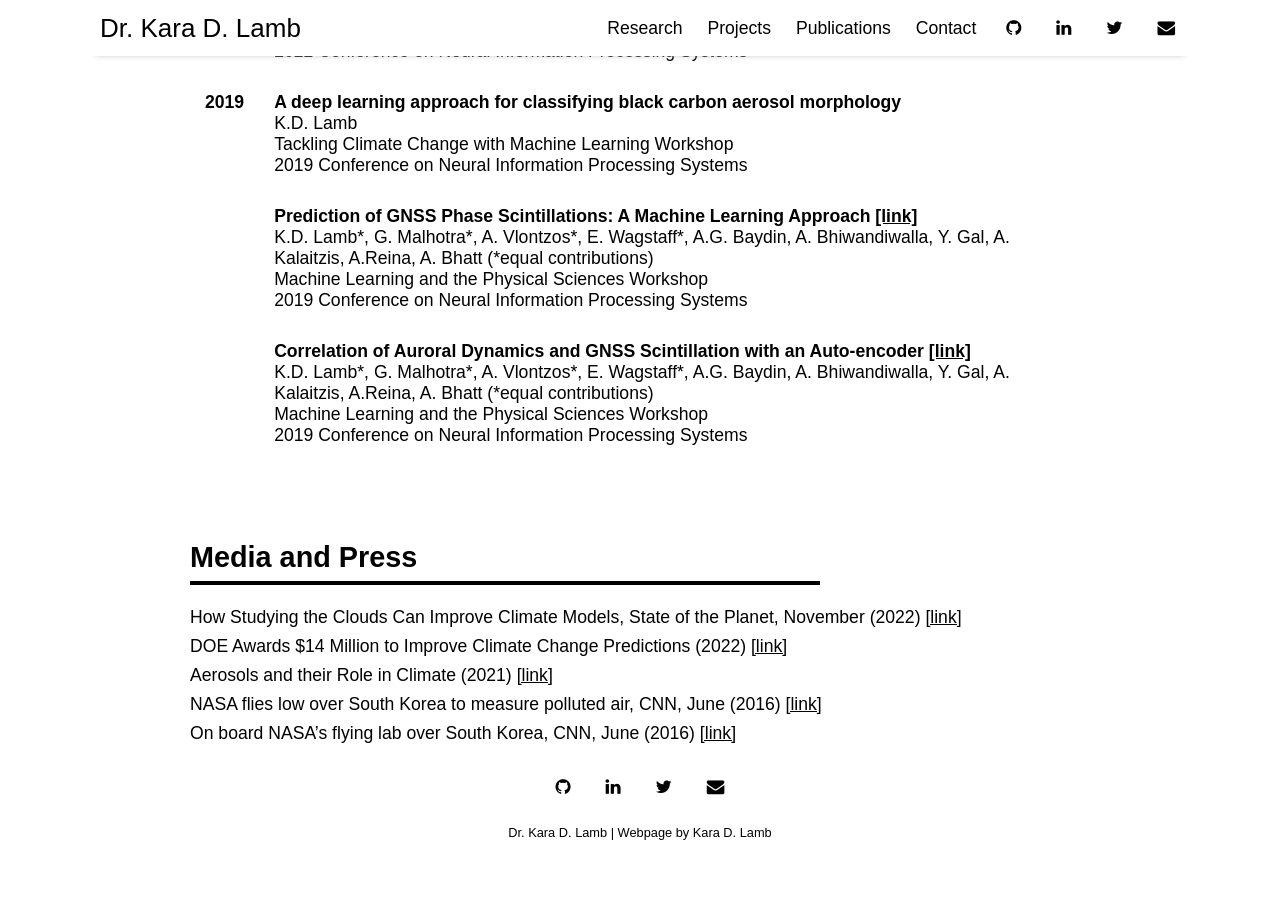
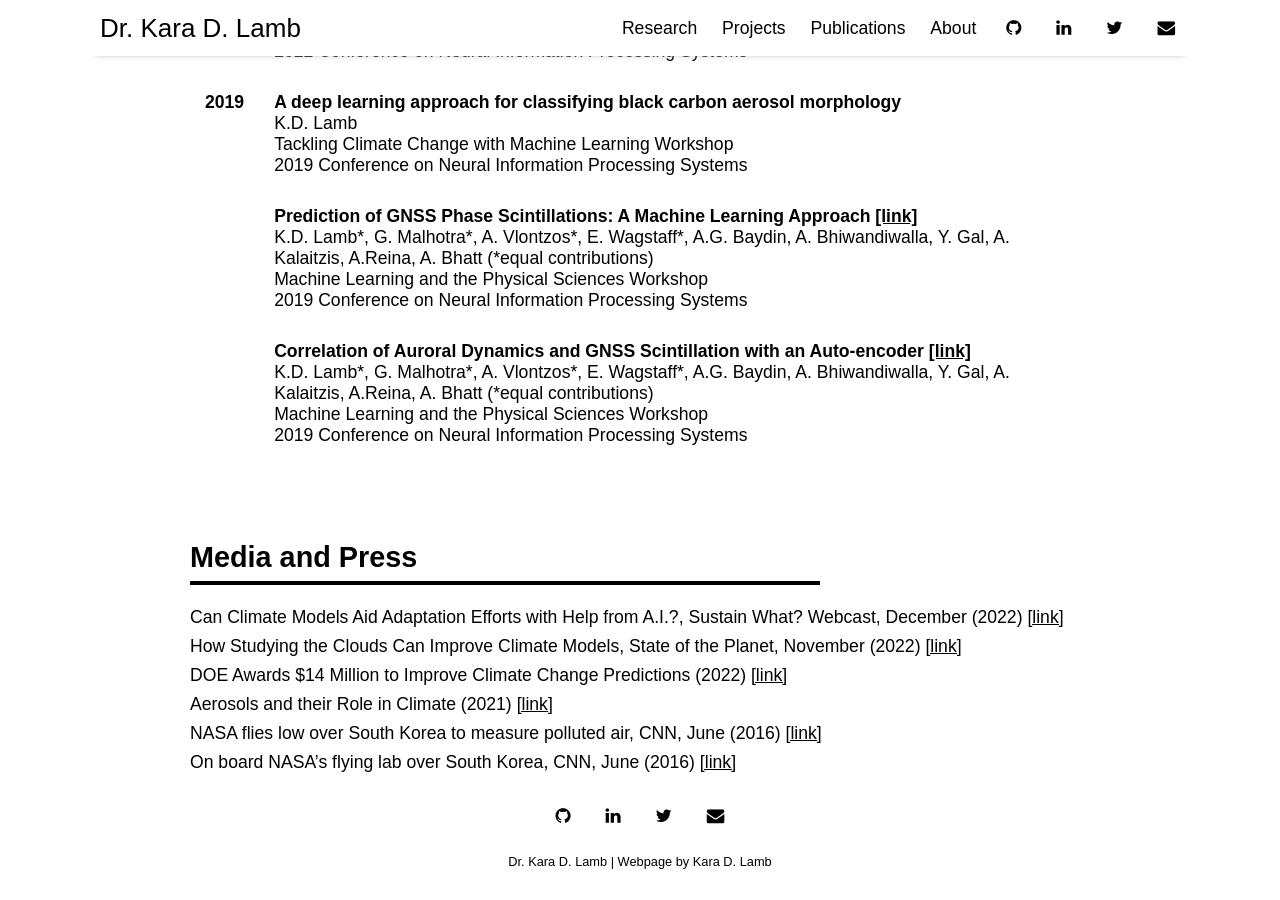
Before and after one commit to kdlamb/kdlamb.github.io, a Jekyll site: the page built from pages/publications.md, in a window 1280 px wide and 900 px high, scrolled down 3463 px. Built offline with Jekyll 4.4.1, drawn with Linux system fonts in a browser that asks for light colours; nearby versions of some CDN libraries; before the commit the page ends 4334 px from its top, so only the background shows below that.

Commit message:
Updates to fix typos

```diff
--- a/_data/settings.yml
+++ b/_data/settings.yml
@@ -10,7 +10,7 @@
 - {name: 'Research',  url: 'research'}
 - {name: 'Projects',       url: 'campaigns'}
 - {name: 'Publications',      url: 'publications'}
-- {name: 'Contact',            url: 'contact'}
+- {name: 'About',            url: 'about'}
 
 # Available social icons are powered by Font Awesome, so you can use any icon that they offer
 social:
--- a/pages/publications.md
+++ b/pages/publications.md
@@ -221,6 +221,7 @@
 
 # Media and Press
 <hr style="width:70%">
+Can Climate Models Aid Adaptation Efforts with Help from A.I.?, Sustain What? Webcast, December (2022) <a href="https://www.earth.columbia.edu/videos/view/can-climate-models-aid-adaptation-efforts-with-help-from-a-i-question">[link]</a> <br>
 How Studying the Clouds Can Improve Climate Models, State of the Planet, November (2022) <a href="https://news.climate.columbia.edu/2022/11/23/how-studying-the-clouds-can-improve-climate-models/">[link]</a> <br>
 DOE Awards $14 Million to Improve Climate Change Predictions (2022) <a href="https://www.arm.gov/news/facility/post/80145">[link]</a> <br>
 Aerosols and their Role in Climate (2021) <a href="https://storymaps.arcgis.com/stories/482fcb53fda94104b60bac785ac739f4">[link]</a><br>
```
Also changed, not shown: pages/about.md (added, +16 -0 lines), pages/research.md (+1 -1 lines).
